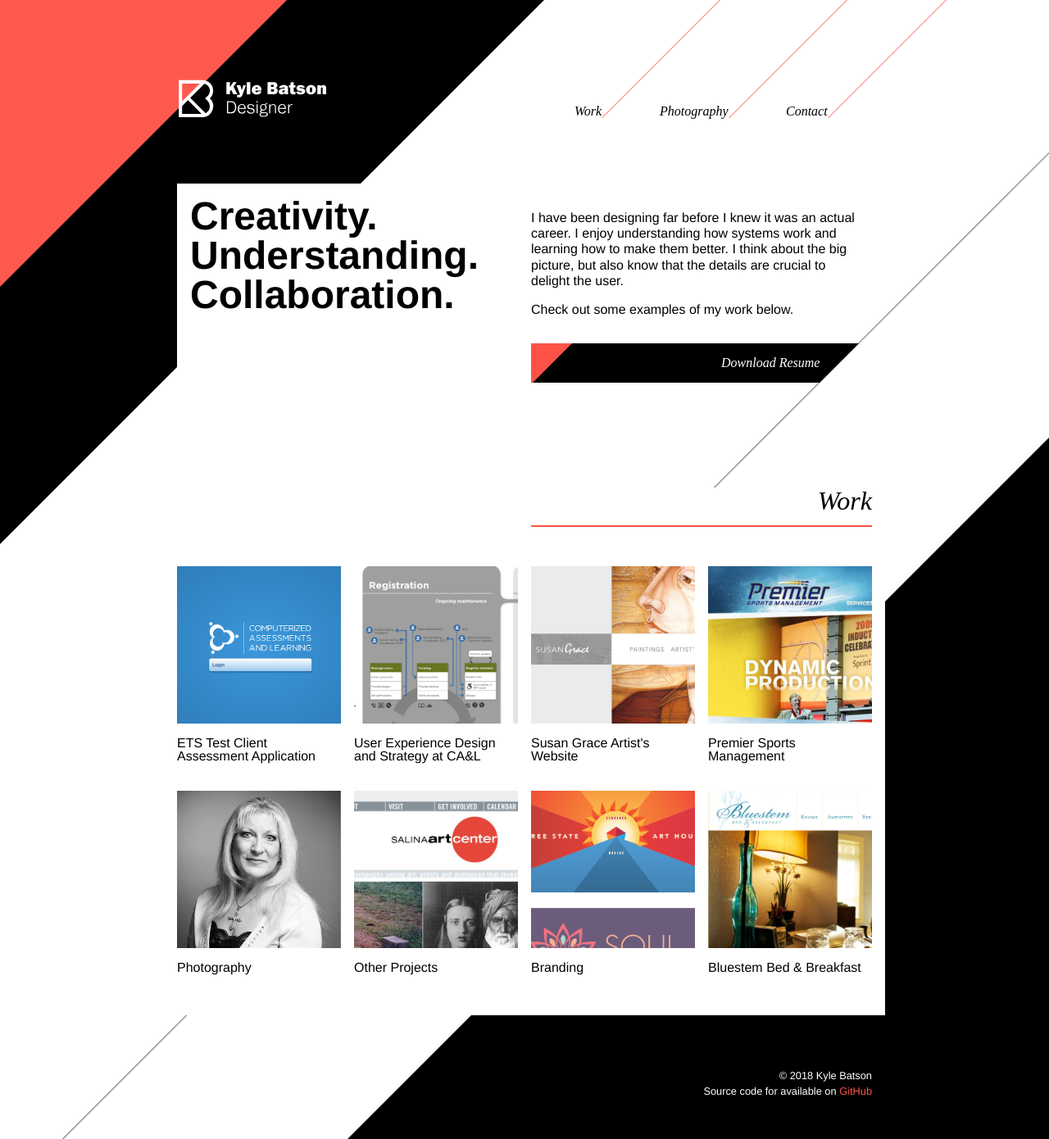
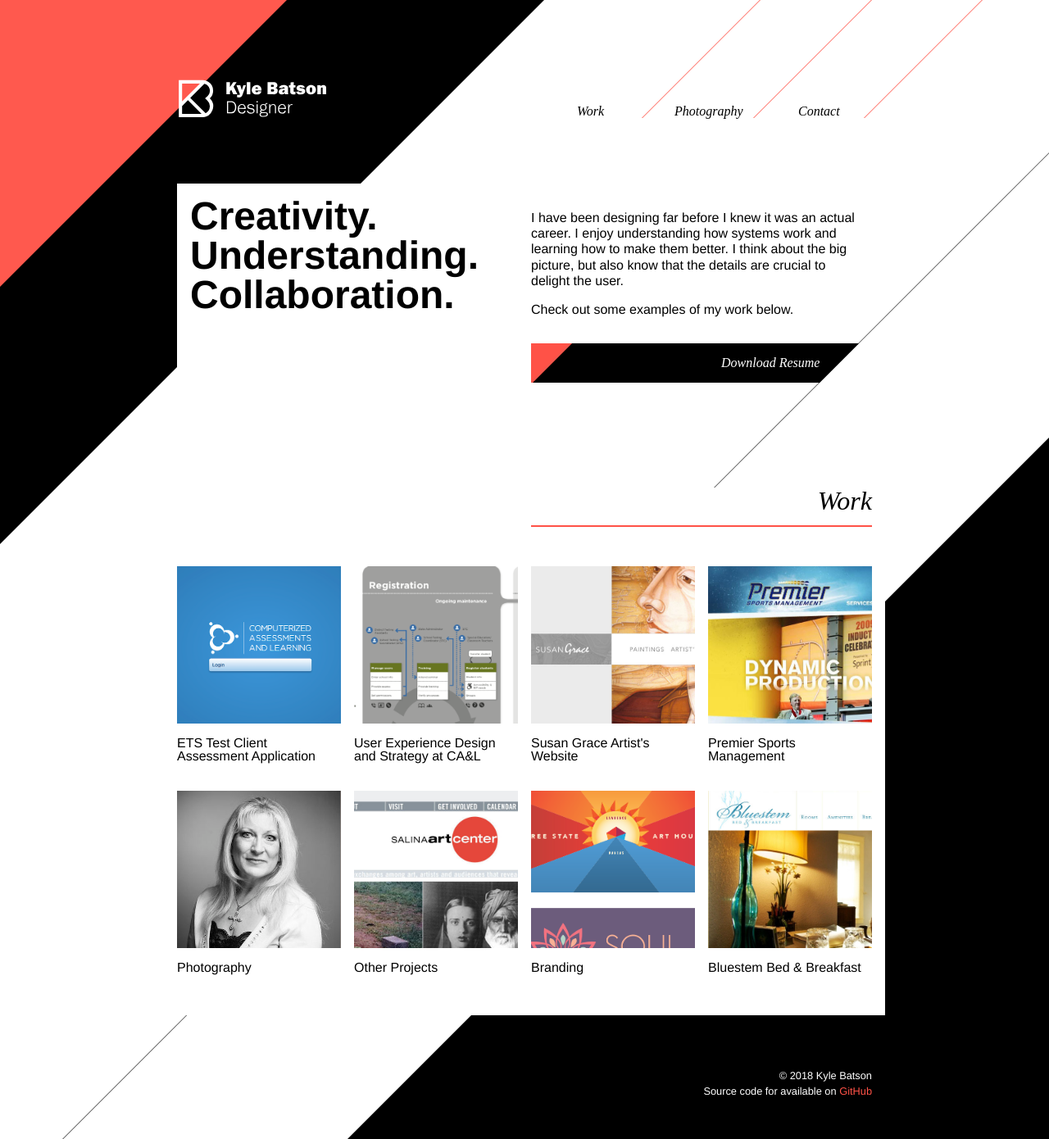
Before and after one commit to kbatson/kylebatson.com, a Jekyll site: the page built from site/index.md, in a window 1280 px wide. Shown: the whole page at 82% size. Built offline with Jekyll 4.4.1, drawn with Linux system fonts in a browser that asks for light colours; some web fonts are replaced.

Commit message:
Even out header nav links

```diff
--- a/site/assets/css/kb-global.scss
+++ b/site/assets/css/kb-global.scss
@@ -96,7 +96,7 @@ header h1 {
 }
 
 header nav {
-    grid-column: 1 / span 6;
+    grid-column: 1 / span 5;
     grid-row: 2 / span 2;
     height: 3rem;
 
@@ -108,18 +108,23 @@ header nav {
 
     li {
         display: inline-block;
+        min-width: 3rem;
     }
 
     a {
         display: inline-block;
+        transform-origin: 0 100%;
+        transform: skewX(135deg);
+        width: 100%;
+        position: relative;
+
         font-family: "ltc-bodoni-175", "Times New Roman", serif;
         font-weight: 100;
         font-style: italic;
-        transform-origin: 0 100%;
-        transform: skewX(135deg);
+        text-align: center;
+
         border-right: 1px solid $highlightColor;
         color: #ffffff;
-        position: relative;
 
         span {
             display: inline-block;
@@ -224,6 +229,7 @@ footer p {
 
         li {
             height: inherit;
+            width: 30%;
         }
 
         a {
@@ -236,7 +242,7 @@ footer p {
             }
 
             &:hover:after {
-                width: calc(100% + 1rem);
+                width: 100%;
             }
         }
     }
```
